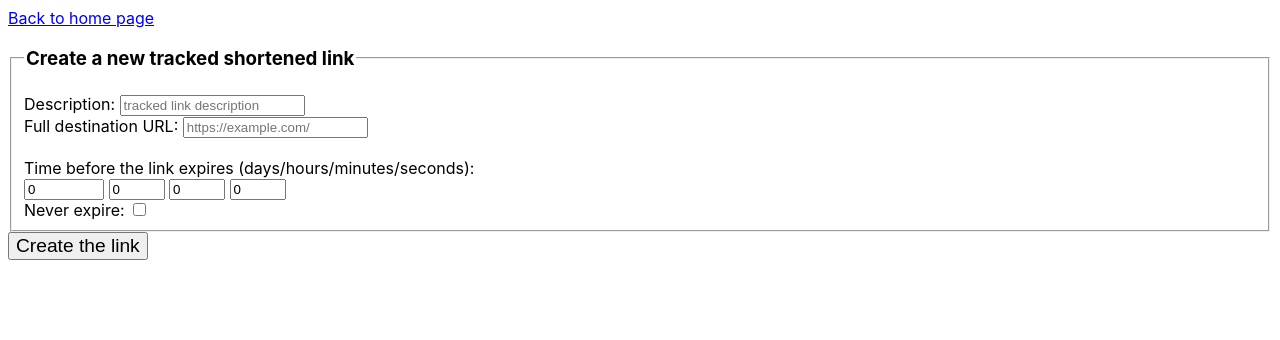
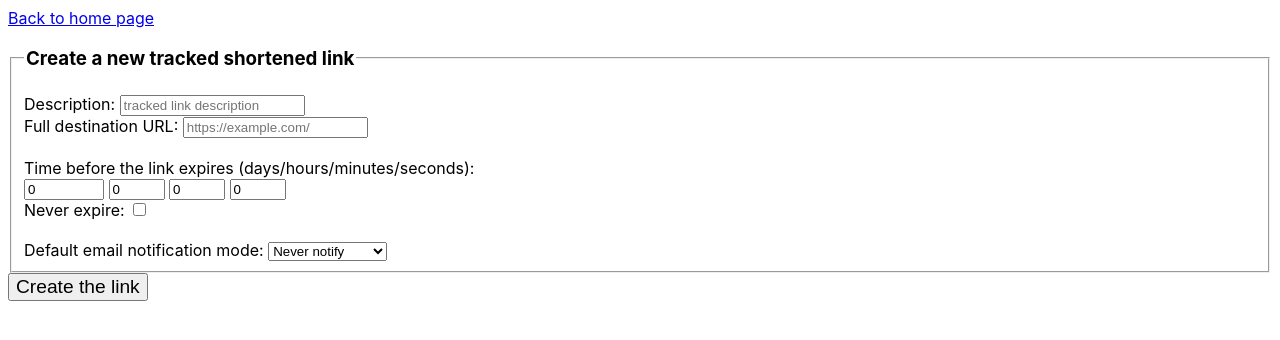
Before and after one commit to ilwan07/ShortView, a Django app: page /shortview/link/new/ in a window 1280 px wide. Shown: the top 340 px of the page. Run offline with Django 5.2, Linux system fonts and the light colour scheme; a user stored in the database is signed in; tables that the repository leaves empty hold one stand-in row (values such as "Sample post").

Commit message:
now able to set notification preference per link

```diff
--- a/shortview/templates/shortview/new_link.html
+++ b/shortview/templates/shortview/new_link.html
@@ -34,6 +34,14 @@
             <br>
             <label for="never_expire">Never expire:</label>
             <input onChange="modify(); change_never_expire()" id="never_expire" type="checkbox" name="never_expire" {% if never_expire %} checked {% endif %}>
+            <br> <br>
+
+            <label for="notify">Default email notification mode:</label>
+            <select onChange="modify()" id="notify" name="notify">
+                <option value="0" {% if notify == 0 %} selected {% endif %}>Never notify</option>
+                <option value="1" {% if notify == 1 %} selected {% endif %}>Notify first click</option>
+                <option value="2" {% if notify == 2 %} selected {% endif %}>Notify each click</option>
+            </select>
         </fieldset>
         <input class="apply" id="createlink" type="submit" value="Create the link" onclick="let_confirm()">
     </form>
--- a/shortview/views.py
+++ b/shortview/views.py
@@ -197,12 +197,12 @@ def preferences(request: HttpRequest):
     default_minutes = (default_lifetime.seconds % 3600) // 60
     default_seconds = default_lifetime.seconds % 60
 
-    required_post = ["notify"]
+    required_post_data = ["notify"]
     never_expire = request.POST["never_expire"] == "on" if "never_expire" in request.POST else False
-    if never_expire and all(element in request.POST for element in required_post):
+    if never_expire and all(element in request.POST for element in required_post_data):
         days, hours, minutes, seconds = 0, 0, 0, 0
         notify = request.POST["notify"]
-    elif all(element in request.POST for element in ["days", "hours", "minutes", "seconds"]+required_post):
+    elif all(element in request.POST for element in ["days", "hours", "minutes", "seconds"] + required_post_data):
         days = request.POST["days"]
         hours = request.POST["hours"]
         minutes = request.POST["minutes"]
@@ -234,7 +234,7 @@ def preferences(request: HttpRequest):
                                                               "notify": profile.default_notify_click,
                                                               "delete_expired": profile.delete_expired,
                                                               "never_expire": profile.default_lifetime == datetime.timedelta(0),
-                                                              "days": default_lifetime.days, "hours": default_hours, "minutes": default_minutes, "seconds": default_seconds,
+                                                              "days": days, "hours": hours, "minutes": minutes, "seconds": seconds,
                                                               "error": "Error: The value for the notification preference is invalid",
                                                               })
     else:
@@ -243,7 +243,7 @@ def preferences(request: HttpRequest):
                                                                 "notify": profile.default_notify_click,
                                                                 "delete_expired": profile.delete_expired,
                                                                 "never_expire": profile.default_lifetime == datetime.timedelta(0),
-                                                                "days": default_lifetime.days, "hours": default_hours, "minutes": default_minutes, "seconds": default_seconds,
+                                                                "days": days, "hours": hours, "minutes": minutes, "seconds": seconds,
                                                                 "error": "Error: The value for the notification preference is invalid",
                                                                 })
 
@@ -272,29 +272,30 @@ def new_link(request: HttpRequest):
     if not request.user.is_authenticated:
         return redirect("loginpage")
 
+    profile:Profile = request.user.profile
+
+    default_lifetime:datetime.timedelta = profile.default_lifetime
+    default_hours = default_lifetime.seconds // 3600
+    default_minutes = (default_lifetime.seconds % 3600) // 60
+    default_seconds = default_lifetime.seconds % 60
+
     # if we have the post data, then we create the link, else we send the page
     never_expire = request.POST["never_expire"] == "on" if "never_expire" in request.POST else False
-    required_post_data = ["description", "destination"]
+    required_post_data = ["description", "destination", "notify"]
     if never_expire and all(element in request.POST for element in required_post_data):
         days, hours, minutes, seconds = 0, 0, 0, 0
         description = request.POST["description"]
         destination = request.POST["destination"]
+        notify = request.POST["notify"]
     elif all(element in request.POST for element in ["days", "hours", "minutes", "seconds"] + required_post_data):
-        days = request.POST["days"]
-        hours = request.POST["hours"]
-        minutes = request.POST["minutes"]
-        seconds = request.POST["seconds"]
         description = request.POST["description"]
         destination = request.POST["destination"]
+        notify = request.POST["notify"]
 
     else:  # missing post data, user want the page
-        profile:Profile = request.user.profile
-        lifetime:datetime.timedelta = profile.default_lifetime
-        hours = lifetime.seconds // 3600
-        minutes = (lifetime.seconds % 3600) // 60
-        seconds = lifetime.seconds % 60
         return render(request, "shortview/new_link.html", {"never_expire": profile.default_lifetime == datetime.timedelta(0),
-                                                           "days": lifetime.days, "hours": hours, "minutes": minutes, "seconds": seconds,
+                                                           "notify": profile.default_notify_click,
+                                                           "days": default_lifetime.days, "hours": default_hours, "minutes": default_minutes, "seconds": default_seconds,
                                                            })
 
     # continue handling post data
@@ -303,10 +304,30 @@ def new_link(request: HttpRequest):
     except ValueError:
         return render(request, "shortview/new_link.html", {"description": description,
                                                            "destination": destination,
+                                                           "notify": profile.default_notify_click,
+                                                           "never_expire": never_expire,
+                                                           "days": default_lifetime.days, "hours": default_hours, "minutes": default_minutes, "seconds": default_seconds,
+                                                           "error": "Error: You tried to set the lifetime value without using integers.",
+                                                           })
+    try:
+        notify = int(notify)
+    except ValueError:
+        return render(request, "shortview/new_link.html", {"description": description,
+                                                           "destination": destination,
+                                                           "notify": profile.default_notify_click,
                                                            "never_expire": never_expire,
                                                            "days": days, "hours": hours, "minutes": minutes, "seconds": seconds,
                                                            "error": "Error: You tried to set the lifetime value without using integers.",
                                                            })
+    else:
+        if not 0 <= notify <= 2:
+            return render(request, "shortview/new_link.html", {"description": description,
+                                                               "destination": destination,
+                                                               "notify": profile.default_notify_click,
+                                                               "never_expire": never_expire,
+                                                               "days": days, "hours": hours, "minutes": minutes, "seconds": seconds,
+                                                               "error": "Error: You tried to set the lifetime value without using integers.",
+                                                               })
 
     # check that the destination is not another redirection to avoid loops
     destination_path = urlparse(destination).path
@@ -318,13 +339,14 @@ def new_link(request: HttpRequest):
         if pattern.url_name == "redirect_link":
             return render(request, "shortview/new_link.html", {"description": description,
                                                                "destination": destination,
+                                                               "notify": profile.default_notify_click,
                                                                "never_expire": never_expire,
                                                                "days": days, "hours": hours, "minutes": minutes, "seconds": seconds,
                                                                "error": "Error: You cannot set another tracked url as the destination.",
                                                                })
 
     # create the new link
-    link:Link = Link(owner=request.user, description=description, date=timezone.now(), destination=destination,
+    link:Link = Link(owner=request.user, description=description, date=timezone.now(), destination=destination, notify_click=notify,
                       lifetime=datetime.timedelta(days=days, hours=hours, minutes=minutes, seconds=seconds),
                       )
     link.save()
```
